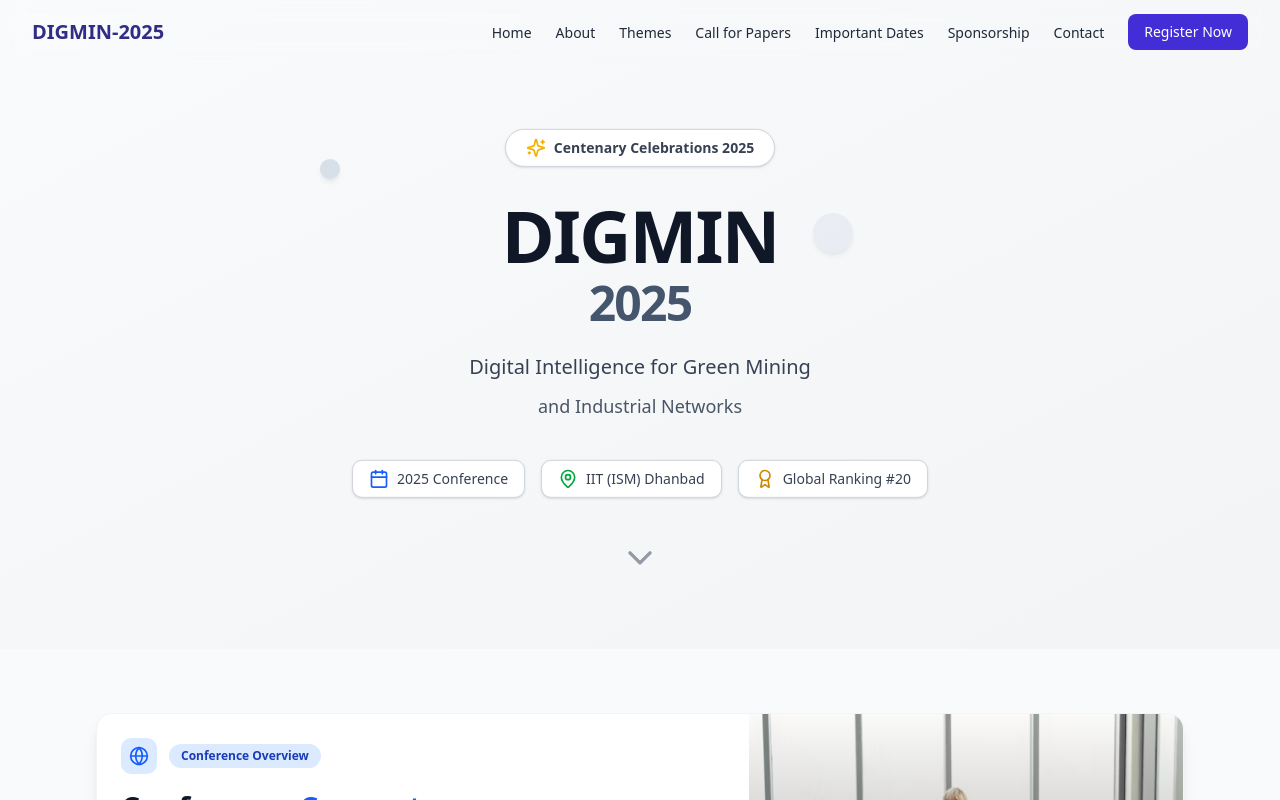
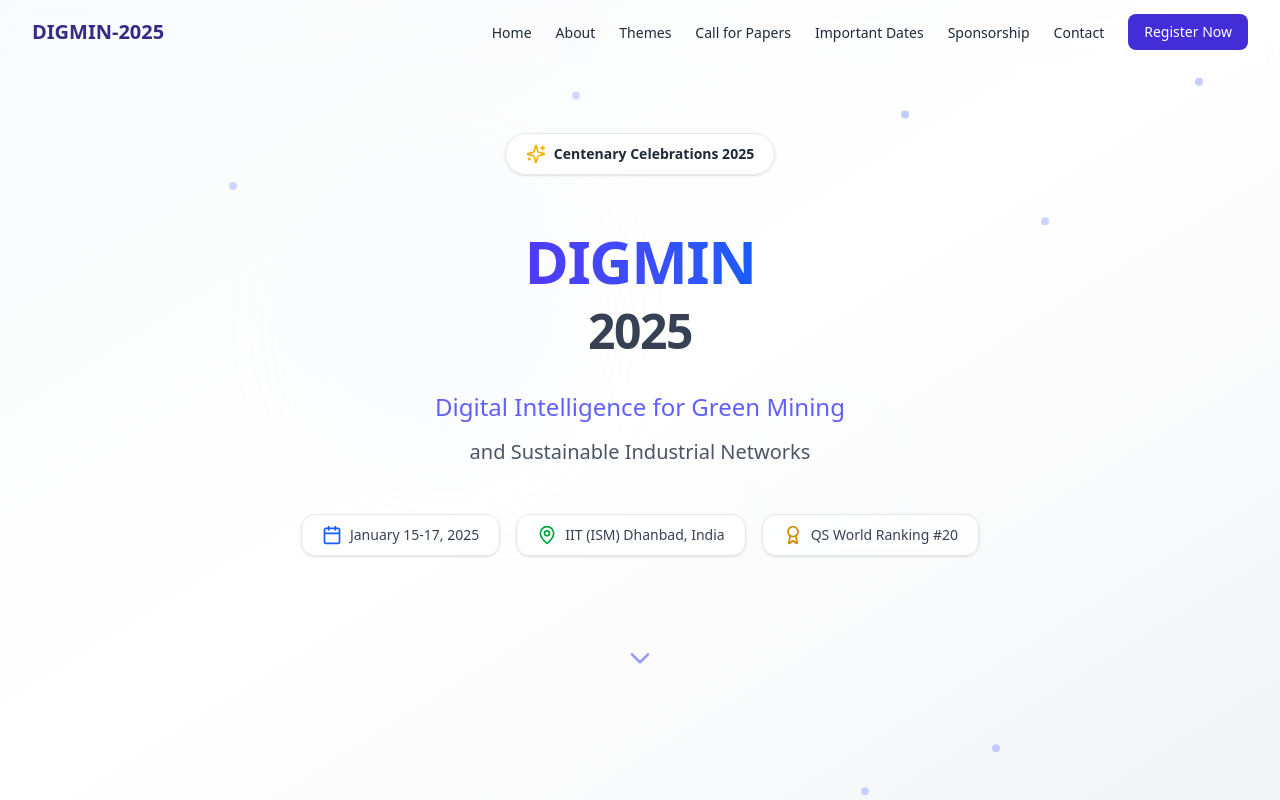
Before and after one commit to anirban2005143a/international-conference-digimin-2025, a Next.js app in the folder frontend/: page /about in a window 1280 px wide. Shown: the top 800 px of the page. Built offline with nearby package versions, Linux system fonts and the light colour scheme; a web font is replaced by a local one.

Commit message:
ui is done

```diff
--- a/frontend/src/components/aboutpage/AboutPage.jsx
+++ b/frontend/src/components/aboutpage/AboutPage.jsx
@@ -73,101 +73,171 @@
   return (
     <div className="min-h-screen bg-gray-50 relative overflow-hidden">
  {/* Hero Section */}
-      <section className="relative h-auto py-[80px] flex items-start justify-center bg-gradient-to-br from-gray-50 to-gray-100 overflow-hidden px-6 sm:px-12 lg:px-24">
+<section className="relative min-h-screen flex items-center justify-center bg-gradient-to-br from-gray-50 via-white to-gray-100 overflow-hidden px-6 sm:px-12 lg:px-24 py-20">
 
-        {/* Floating circles */}
+  {/* Animated Background Elements */}
+  <div className="absolute inset-0 overflow-hidden">
+    {/* Floating gradient circles */}
     <motion.div
-          className="absolute top-1/4 left-1/4 w-5 h-5 bg-slate-300 rounded-full shadow-md opacity-70"
-          variants={floatVariants}
-          initial="initial"
-          animate="animate"
-          style={{ animationDelay: "0s" }}
+      className="absolute top-1/4 left-1/4 w-64 h-64 bg-gradient-to-r from-blue-100 to-indigo-100 rounded-full opacity-40 blur-3xl"
+      initial={{ scale: 0.8, opacity: 0 }}
+      animate={{ scale: 1.2, opacity: 0.4 }}
+      transition={{
+        duration: 15,
+        repeat: Infinity,
+        repeatType: "reverse",
+        ease: "easeInOut"
+      }}
     />
     <motion.div
-          className="absolute top-1/3 right-1/3 w-10 h-10 bg-slate-200 rounded-full shadow-md opacity-60"
-          variants={floatVariants}
-          initial="initial"
-          animate="animate"
-          style={{ animationDelay: "1.5s" }}
+      className="absolute bottom-1/4 right-1/4 w-64 h-64 bg-gradient-to-r from-emerald-100 to-teal-100 rounded-full opacity-40 blur-3xl"
+      initial={{ scale: 0.8, opacity: 0 }}
+      animate={{ scale: 1.2, opacity: 0.4 }}
+      transition={{
+        duration: 15,
+        repeat: Infinity,
+        repeatType: "reverse",
+        ease: "easeInOut",
+        delay: 5
+      }}
     />
+
+    {/* Floating particles */}
+    {[...Array(8)].map((_, i) => (
       <motion.div
-          className="absolute bottom-1/4 left-1/3 w-5 h-5 bg-slate-300 rounded-full shadow-md opacity-70"
-          variants={floatVariants}
-          initial="initial"
-          animate="animate"
-          style={{ animationDelay: "3s" }}
+        key={i}
+        className={`absolute w-2 h-2 bg-indigo-300 rounded-full opacity-70`}
+        style={{
+          top: `${Math.random() * 100}%`,
+          left: `${Math.random() * 100}%`,
+        }}
+        initial={{ y: 0, opacity: 0 }}
+        animate={{
+          y: [0, -20, 0, -40, 0],
+          opacity: [0, 0.7, 0],
+        }}
+        transition={{
+          duration: 10 + Math.random() * 10,
+          repeat: Infinity,
+          ease: "linear"
+        }}
       />
+    ))}
+  </div>
 
   {/* Main Content */}
   <motion.div
-          className="relative z-10 max-w-4xl mx-auto text-center translate-y-[10%]"
-          variants={containerVariants}
+    className="relative z-10 max-w-6xl mx-auto text-center"
     initial="hidden"
     animate="visible"
+    variants={{
+      hidden: { opacity: 0 },
+      visible: {
+        opacity: 1,
+        transition: {
+          staggerChildren: 0.2,
+          delayChildren: 0.3
+        }
+      }
+    }}
   >
+    {/* Badge */}
     <motion.div
-            className="inline-flex items-center px-5 py-2 bg-white border border-gray-300 rounded-full text-sm font-semibold text-gray-700 shadow-sm"
-            variants={itemVariants}
+      className="inline-flex items-center px-5 py-2.5 bg-white/80 backdrop-blur-sm border border-gray-200 rounded-full text-sm font-semibold text-gray-800 shadow-sm hover:shadow-md transition-all duration-300 mb-8"
+      initial={{ y: -20, opacity: 0 }}
+      animate={{ y: 0, opacity: 1 }}
+      transition={{ duration: 0.8, ease: "backOut" }}
+      whileHover={{ scale: 1.05 }}
     >
-            <Sparkles className="w-5 h-5 mr-2 text-yellow-500" />
+      <Sparkles className="w-5 h-5 mr-2 text-yellow-500 animate-pulse" />
       Centenary Celebrations 2025
     </motion.div>
 
+    {/* Title */}
     <motion.h1
-            className="mt-8 font-extrabold tracking-tight text-5xl sm:text-6xl md:text-7xl text-gray-900"
-            variants={itemVariants}
+      className="mt-6 font-bold tracking-tight text-5xl md:text-6xl  text-gray-900"
+      initial={{ y: 40, opacity: 0 }}
+      animate={{ y: 0, opacity: 1 }}
+      transition={{ duration: 0.8, ease: [0.16, 0.77, 0.47, 0.97] }}
     >
+      <span className="bg-gradient-to-r from-indigo-600 to-blue-600 bg-clip-text text-transparent">
         DIGMIN
-            <span className="block mt-2 text-4xl sm:text-5xl font-bold text-slate-600">
+      </span>
+      <motion.span
+        className="block mt-4 text-4xl sm:text-5xl font-bold text-gray-700"
+        initial={{ opacity: 0 }}
+        animate={{ opacity: 1 }}
+        transition={{ delay: 0.4, duration: 0.6 }}
+      >
         2025
-            </span>
+      </motion.span>
     </motion.h1>
 
-          <motion.p
-            className="mt-6 max-w-3xl mx-auto text-lg sm:text-xl font-light text-gray-700 leading-relaxed"
-            variants={itemVariants}
+    {/* Tagline */}
+    <motion.div
+      className="mt-8 max-w-3xl mx-auto"
+      initial={{ opacity: 0 }}
+      animate={{ opacity: 1 }}
+      transition={{ delay: 0.6, duration: 0.8 }}
     >
+      <p className="text-xl sm:text-2xl font-light text-gray-700 leading-relaxed">
+        <span className="font-medium text-indigo-500 ">
           Digital Intelligence for Green Mining
-            <span className="block mt-2 text-base sm:text-lg font-medium text-gray-600">
-              and Industrial Networks
         </span>
-          </motion.p>
+        <span className="block mt-3 text-lg sm:text-xl font-medium text-gray-600">
+          and Sustainable Industrial Networks
+        </span>
+      </p>
+    </motion.div>
 
+    {/* Info Badges */}
     <motion.div
-            className="flex flex-wrap justify-center gap-4 mt-10"
-            variants={itemVariants}
+      className="flex flex-wrap justify-center gap-4 mt-12"
+      initial={{ opacity: 0, y: 20 }}
+      animate={{ opacity: 1, y: 0 }}
+      transition={{ delay: 0.8, duration: 0.6 }}
     >
-            <div className="flex items-center px-4 py-2 bg-white border border-gray-300 rounded-lg shadow-sm text-gray-700 text-sm font-medium">
+      <motion.div
+        className="flex items-center px-5 py-2.5 bg-white/80 backdrop-blur-sm border border-gray-200 rounded-xl shadow-sm text-gray-700 text-sm font-medium hover:shadow-md transition-all"
+        whileHover={{ y: -5 }}
+      >
         <Calendar className="w-5 h-5 mr-2 text-blue-600" />
-              2025 Conference
-            </div>
-            <div className="flex items-center px-4 py-2 bg-white border border-gray-300 rounded-lg shadow-sm text-gray-700 text-sm font-medium">
+        <span>January 15-17, 2025</span>
+      </motion.div>
+      <motion.div
+        className="flex items-center px-5 py-2.5 bg-white/80 backdrop-blur-sm border border-gray-200 rounded-xl shadow-sm text-gray-700 text-sm font-medium hover:shadow-md transition-all"
+        whileHover={{ y: -5 }}
+      >
         <MapPin className="w-5 h-5 mr-2 text-green-600" />
-              IIT (ISM) Dhanbad
-            </div>
-            <div className="flex items-center px-4 py-2 bg-white border border-gray-300 rounded-lg shadow-sm text-gray-700 text-sm font-medium">
+        <span>IIT (ISM) Dhanbad, India</span>
+      </motion.div>
+      <motion.div
+        className="flex items-center px-5 py-2.5 bg-white/80 backdrop-blur-sm border border-gray-200 rounded-xl shadow-sm text-gray-700 text-sm font-medium hover:shadow-md transition-all"
+        whileHover={{ y: -5 }}
+      >
         <Award className="w-5 h-5 mr-2 text-yellow-600" />
-              Global Ranking #20
-            </div>
+        <span>QS World Ranking #20</span>
       </motion.div>
+    </motion.div>
+
     {/* Scroll Down Arrow */}
     <motion.div
-            className="cursor-pointer flex justify-center my-10"
+      className="mt-20 flex justify-center"
+      initial={{ opacity: 0 }}
       animate={{
-              y: [0, 12, 0],
+        opacity: [0, 1, 0],
+        y: [0, 10, 0]
       }}
       transition={{
         duration: 2,
         repeat: Infinity,
         ease: "easeInOut",
+        delay: 1.5
       }}
     >
-            <ChevronDown className="w-10 h-10 text-gray-500 opacity-70 hover:opacity-100 transition-opacity duration-300" />
+      <ChevronDown className="w-8 h-8 text-indigo-500" />
     </motion.div>
   </motion.div>
-
-
-
 </section>
 
       {/* Main Content */}
--- a/frontend/src/components/homepage/HomePage.jsx
+++ b/frontend/src/components/homepage/HomePage.jsx
@@ -7,7 +7,6 @@
 import CallForPapersSection from './sections/CallForPapersSection';
 import ImportantDatesSection from './sections/ImportantDatesSection';
 import OrganizersSection from './sections/OrganizersSection';
-import SponsorsSection from './sections/SponsorsSection';
 
 const HomePage = () => {
   return (
@@ -19,7 +18,6 @@
       <CallForPapersSection />
       <ImportantDatesSection />
       <OrganizersSection />
-      <SponsorsSection />
     </main>
   );
 };
--- a/frontend/src/components/homepage/sections/HeroSection.jsx
+++ b/frontend/src/components/homepage/sections/HeroSection.jsx
@@ -1,7 +1,9 @@
 "use client"
-import React, { useMemo } from 'react';
-import { motion } from 'framer-motion';
-import { fadeIn, fadeInUp, buttonHover } from '@/utils/animations';
+import React from 'react';
+import { motion, useScroll, useTransform } from 'framer-motion';
+import { Calendar, MapPin, ArrowRight, Sparkles, ChevronDown } from 'lucide-react';
+import Image from 'next/image';
+import HeroBackground from './HeroBackground';
 import {
   CONFERENCE_NAME,
   CONFERENCE_ACRONYM,
@@ -9,30 +11,96 @@
   CONFERENCE_DATES,
   CONFERENCE_LOCATION
 } from '@/constants/conferenceData';
-import Image from 'next/image';
-import { Calendar, MapPin } from 'lucide-react';
-import HeroBackground from './HeroBackground';
 
 const HeroSection = () => {
+  const container = {
+    hidden: { opacity: 0 },
+    visible: {
+      opacity: 1,
+      transition: {
+        staggerChildren: 0.15,
+        delayChildren: 0.3
+      }
+    }
+  };
 
+  const fadeInUp = {
+    hidden: { opacity: 0, y: 30 },
+    visible: {
+      opacity: 1,
+      y: 0,
+      transition: {
+        duration: 0.8,
+        ease: [0.16, 0.77, 0.47, 0.97]
+      }
+    }
+  };
+
+  const scaleUp = {
+    hidden: { opacity: 0, scale: 0.8 },
+    visible: {
+      opacity: 1,
+      scale: 1,
+      transition: {
+        duration: 0.6,
+        ease: "backOut"
+      }
+    }
+  };
+
+  const buttonHover = {
+    rest: { scale: 1 },
+    hover: {
+      scale: 1.05,
+      transition: {
+        duration: 0.3,
+        type: "spring",
+        stiffness: 400,
+        damping: 10
+      }
+    }
+  };
+
+  const floating = {
+    rest: { y: 0 },
+    hover: {
+      y: -5,
+      transition: {
+        duration: 0.5,
+        repeat: Infinity,
+        repeatType: "reverse",
+        ease: "easeInOut"
+      }
+    }
+  };
 
   return (
     <section
       id="home"
-      className="relative  flex items-center justify-center py-20 overflow-hidden "
+      className="relative py-25 "
     >
-      {/* Particle animation background */}
+      {/* Enhanced Particle Background */}
       <HeroBackground />
 
-      <div className="relative z-10 max-w-7xl mx-auto px-4 sm:px-6 lg:px-8 text-center">
+      {/* Glow Effects */}
+      <div className="absolute inset-0 overflow-hidden">
+        <div className="absolute top-1/4 left-1/4 w-64 h-64 bg-indigo-500 rounded-full filter blur-[100px] opacity-20 mix-blend-screen"></div>
+        <div className="absolute bottom-1/4 right-1/4 w-64 h-64 bg-blue-400 rounded-full filter blur-[100px] opacity-20 mix-blend-screen"></div>
+      </div>
+
+      <div className="relative z-10 max-w-7xl mx-auto px-4  sm:px-6 lg:px-8 text-center">
         <motion.div
           className="flex justify-center mb-8"
           initial="hidden"
           whileInView="visible"
-          viewport={{ once: true }}
-          variants={fadeIn}
+          viewport={{ once: true, margin: "-100px" }}
+          variants={scaleUp}
         >
           <div className="flex space-x-8 items-center">
+            <motion.div
+              whileHover="hover"
+              variants={floating}
+            >
               <Image
                 width={200}
                 height={200}
@@ -40,8 +108,13 @@
                 quality={50}
                 src="/ism-logo.png"
                 alt="IIT ISM Dhanbad Logo"
-              className="h-28 w-28 object-contain text-white text-sm "
+                className="h-28 w-28 object-contain drop-shadow-lg"
               />
+            </motion.div>
+            <motion.div
+              whileHover="hover"
+              variants={floating}
+            >
               <Image
                 width={200}
                 height={200}
@@ -49,90 +122,127 @@
                 quality={50}
                 src="/digimin-logo.png"
                 alt="DIGMIN Conference Logo"
-              className="h-28 w-28 object-contain text-white text-sm "
+                className="h-28 w-28 object-contain drop-shadow-lg"
               />
+            </motion.div>
           </div>
         </motion.div>
 
         <motion.div
-          className="mb-4 inline-block"
+          className="mb-6"
           initial="hidden"
           whileInView="visible"
-          viewport={{ once: true }}
+          viewport={{ once: true, margin: "-100px" }}
           variants={fadeInUp}
         >
-          <span className="inline-block py-1 px-3 text-xs font-semibold bg-indigo-50/50 text-indigo-900 border border-indigo-400 rounded-full mb-2">
+          <motion.span
+            className="inline-flex items-center py-2 px-4 text-xs font-bold bg-indigo-600 text-white rounded-full mb-2 shadow-lg"
+            whileHover={{ scale: 1.05 }}
+          >
+            <Sparkles className="w-4 h-4 mr-2" />
             INTERNATIONAL CONFERENCE
+            <Sparkles className="w-4 h-4 ml-2" />
+          </motion.span>
+        </motion.div>
+
+        <motion.div
+          variants={container}
+          initial="hidden"
+          whileInView="visible"
+          viewport={{ once: true, margin: "-100px" }}
+          className="mb-8"
+        >
+          <motion.h1
+            className="max-w-[90%] mx-auto text-4xl lg:text-5xl font-bold mb-4 text-gray-900 leading-tight"
+            variants={fadeInUp}
+          >
+            {CONFERENCE_NAME}
+          </motion.h1>
+
+          <motion.div
+            className="text-2xl md:text-3xl lg:text-4xl font-bold text-indigo-600 mb-6"
+            variants={fadeInUp}
+          >
+            <span className="bg-gradient-to-r from-indigo-600 to-blue-600 bg-clip-text text-transparent">
+              {CONFERENCE_ACRONYM}
             </span>
           </motion.div>
 
-        <motion.h1
-          className="text-3xl md:text-3xl lg:text-5xl md:max-w-[90%] mx-auto font-semibold mb-4 text-gray-800"
-          initial="hidden"
-          whileInView="visible"
-          viewport={{ once: true }}
-          variants={fadeInUp}
-        >
-          {CONFERENCE_NAME}
-          <span className="block text-2xl md:text-3xl lg:text-3xl mt-8 font-bold text-indigo-700">
-            ({CONFERENCE_ACRONYM})
-          </span>
-        </motion.h1>
-
           <motion.p
-          className="text-base md:text-xl text-gray-600 max-w-[95%] mx-auto mb-8"
-          initial="hidden"
-          whileInView="visible"
-          viewport={{ once: true }}
+            className="text-lg md:text-xl text-gray-600 max-w-3xl mx-auto leading-relaxed"
             variants={fadeInUp}
           >
             {CONFERENCE_TAGLINE}
           </motion.p>
+        </motion.div>
 
         <motion.div
-          className="text-gray-600 mb-15 gap-1 text-sm flex flex-col md:flex-row justify-center items-center space-y-2 md:space-y-0 md:space-x-6"
+          className="flex flex-col md:flex-row justify-center items-center gap-4 mb-12"
           initial="hidden"
           whileInView="visible"
-          viewport={{ once: true }}
+          viewport={{ once: true, margin: "-100px" }}
           variants={fadeInUp}
         >
-          <div className="flex items-center gap-1">
-            <Calendar />
-            <span>{CONFERENCE_DATES}</span>
+          <div className="flex items-center gap-2 bg-white/80 backdrop-blur-sm px-4 py-2 rounded-full shadow-sm">
+            <Calendar className="w-5 h-5 text-indigo-600" />
+            <span className="font-medium text-gray-700">{CONFERENCE_DATES}</span>
           </div>
-          <div className="flex items-center gap-1 cursor-pointer">
-            <MapPin />
-            <span>{CONFERENCE_LOCATION}</span>
+          <div className="flex items-center gap-2 bg-white/80 backdrop-blur-sm px-4 py-2 rounded-full shadow-sm cursor-pointer hover:bg-white transition-colors">
+            <MapPin className="w-5 h-5 text-indigo-600" />
+            <span className="font-medium text-gray-700">{CONFERENCE_LOCATION}</span>
           </div>
         </motion.div>
 
         <motion.div
+          className="flex flex-col sm:flex-row justify-center gap-6"
           initial="hidden"
           whileInView="visible"
-          viewport={{ once: true }}
-          variants={fadeInUp}
-          className="flex flex-col sm:flex-row justify-center gap-4"
+          viewport={{ once: true, margin: "-100px" }}
+          variants={container}
         >
           <motion.a
             href="#register"
-            className="px-8 py-3 bg-indigo-50 text-indigo-900 rounded-md font-bold text-lg hover:bg-indigo-50/80 transition-colors shadow-lg"
+            className="relative px-8 py-4 bg-gradient-to-r from-indigo-600 to-blue-600 text-white rounded-xl font-bold text-lg shadow-lg overflow-hidden group"
             whileHover="hover"
             initial="rest"
             variants={buttonHover}
           >
-            Register Now
+            <span className="relative z-10 flex items-center justify-center gap-2">
+              Register Now <ArrowRight className="w-5 group-hover:translate-x-1 transition-transform" />
+            </span>
           </motion.a>
+
           <motion.a
             href="#about"
-            className="px-8 py-3 border-2 border-gray-100 bg-slate-100  rounded-md font-bold text-lg hover:bg-slate-100/50 transition-colors"
+            className="relative px-8 py-4 bg-white text-gray-800 border-2 border-gray-200 rounded-xl font-bold text-lg shadow-sm overflow-hidden group"
             whileHover="hover"
             initial="rest"
             variants={buttonHover}
           >
-            Learn More
+            <span className="relative z-10 flex items-center justify-center gap-2">
+              Learn More <ArrowRight className="w-5 h-5 group-hover:translate-x-1 transition-transform" />
+            </span>
+            <span className="absolute inset-0 bg-gray-100 opacity-0 group-hover:opacity-100 transition-opacity"></span>
           </motion.a>
         </motion.div>
       </div>
+        {/* Animated scroll indicator */}
+       <motion.div
+      className="mt-20 flex justify-center"
+      initial={{ opacity: 0 }}
+      animate={{
+        opacity: [0, 1, 0],
+        y: [0, 10, 0]
+      }}
+      transition={{
+        duration: 2,
+        repeat: Infinity,
+        ease: "easeInOut",
+        delay: 1.5
+      }}
+    >
+      <ChevronDown className="w-8 h-8 text-indigo-500" />
+    </motion.div>
     </section>
   );
 };
```
Also changed, not shown: frontend/src/components/callForPaperPage/CallForPaperPage.jsx (+5 -4 lines), frontend/src/components/homepage/sections/SponsorsSection.jsx (deleted, +0 -109 lines), frontend/src/components/sponsorshipPage/SponsorShipPage.jsx (+4 -4 lines). Lines whose indentation alone changed are shown as unchanged.
